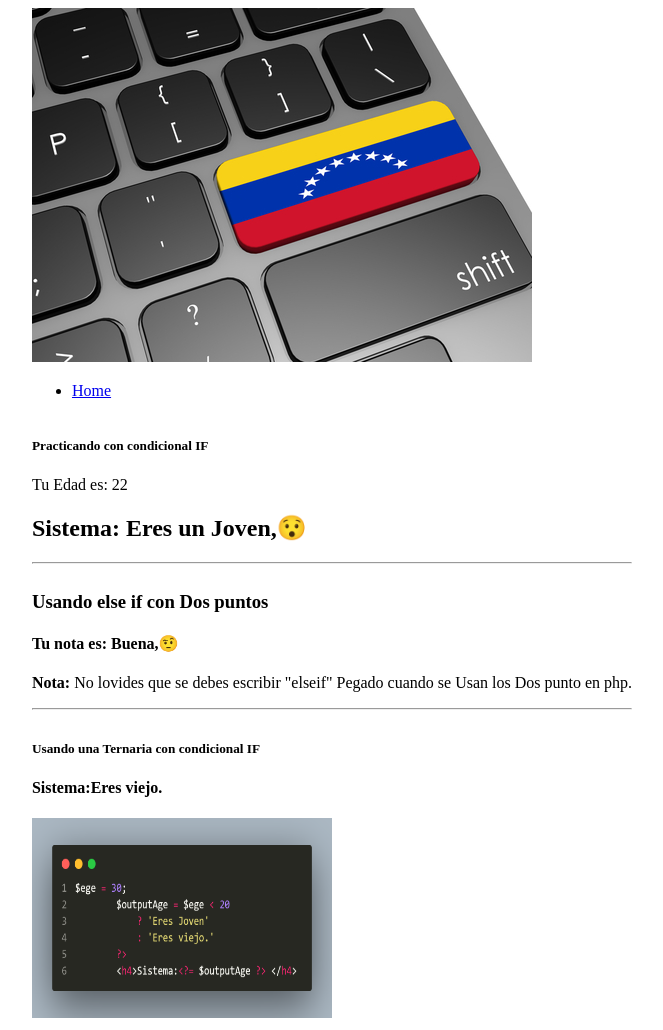
After one commit to joserafa78/curso-php-midulive, a PHP site: page /ifcondicinal.php in a window 1280 px wide. The commit adds this page. Shown: the whole page, without its empty margins (308-971 px from the left). Run offline with PHP 8.4, Linux system fonts and the light colour scheme.

Commit message:
if Ternario

```diff
--- /dev/null
+++ b/ifcondicinal.php
@@ -0,0 +1,75 @@
+<!DOCTYPE html>
+<html lang="en">
+
+<head>
+    <meta charset="UTF-8">
+    <meta name="viewport" content="width=device-width, initial-scale=1.0">
+    <title>ifCondicional</title>
+    <link rel="stylesheet" href="style/micss.css">
+</head>
+
+<body>
+    <header>
+        <img src="img/vzla.jpg" alt="">
+        <nav id="nav-menu">
+            <ul>
+                <li><a href="index.php" accesskey="h">Home</a></li>
+            </ul>
+        </nav>
+    </header>
+    <section>
+        <h5>Practicando con condicional IF</h5>
+        <?php
+        // Comprobacion booleana
+        $nota = 13;
+        $ege = 22;
+        $msg;
+        if ($ege < 13) {
+            $msg = 'Eres un Niño,📍';
+        } else if ($ege < 16) {
+            $msg = 'Eres un Adolescente,😍';
+        } else if ($ege < 36) {
+            $msg = 'Eres un Joven,😯';
+        } else if ($ege < 75) {
+            $msg = 'Eres un Señor,😎';
+        } else if ($ege < 110) {
+            $msg = 'Eres un Adulto Mayor,🤦‍♂️';
+        }
+
+        ?>
+        <p>Tu Edad es: <?= $ege ?> <br /> </p>
+        <h2>Sistema: <?= $msg ?> <br /></h2>
+        <hr>
+    </section>
+    <section>
+        <h3>Usando else if con Dos puntos</h3>
+        <?php if ($nota < 06): ?>
+            <h4>Tu nota es: Mala,😖</h4>
+        <?php elseif ($nota < 11): ?>
+            <h4>Tu nota es: Regular,🤨</h4>
+        <?php elseif ($nota < 16): ?>
+            <h4>Tu nota es: Buena,🤨</h4>
+        <?php elseif ($nota < 21): ?>
+            <h4>Tu nota es: Excelente,🤨</h4>
+        <?php endif; ?>
+        <p> <strong>Nota:</strong> No lovides que se debes escribir "elseif" Pegado cuando se Usan
+            los Dos punto en php.</p>
+        <hr>
+    </section>
+    <section>
+        <h5>Usando una Ternaria con condicional IF</h5>
+        <?php
+        $ege = 30;
+        $outputAge = $ege < 20
+            ? 'Eres Joven'
+            : 'Eres viejo.'
+        ?>
+        <h4>Sistema:<?= $outputAge ?> </h4>
+        <img src="img/code3.png" alt="" style="height: 200px; width:300px">
+    </section>
+    <footer>
+
+    </footer>
+</body>
+
+</html>
--- a/index.php
+++ b/index.php
@@ -24,6 +24,7 @@
                     <li><a href="#">Variables</a></li>
                     <li><a href="interpolar.php" accesskey="i">Interpolar Caracter</a></li>
                     <li><a href="#">Constantes</a></li>
+                    <li><a href="ifcondicinal.php" accesskey="f">If-Condicional</a></li>
                     <li><a href="#" accesskey="h">Home</a></li>
                 </ul>
             </nav>
```
Also changed, not shown: style/ifcondicinal.php (deleted, +0 -19 lines), img/code3.png (added).
